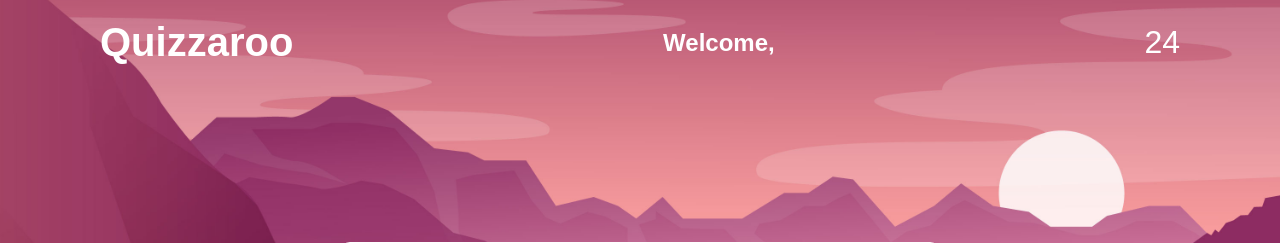
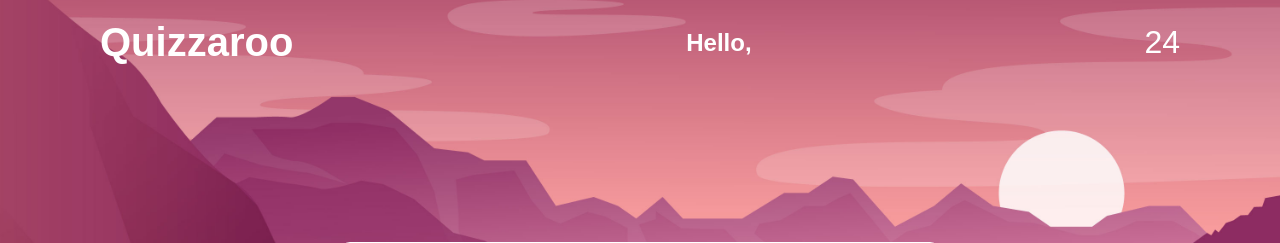
Before and after one commit to Cyntax-0/Quizzaroo, a Flask app: template templates/test.html in a window 1280 px wide. Shown: the top 243 px of the page. Run offline with Flask 3, Linux system fonts and the light colour scheme; the template is opened without the code that fills it, so the values that code supplies are empty.

Commit message:
Update test.html

```diff
--- a/templates/test.html
+++ b/templates/test.html
@@ -47,7 +47,7 @@
 
     <script>
         var nickname = '{{ nickname }}';
-        var welcomeMessage = 'Welcome, ' + nickname;
+        var welcomeMessage = 'Hello, ' + nickname;
         document.getElementById('welcome-message').textContent = welcomeMessage;
     </script>
 </body>
```
